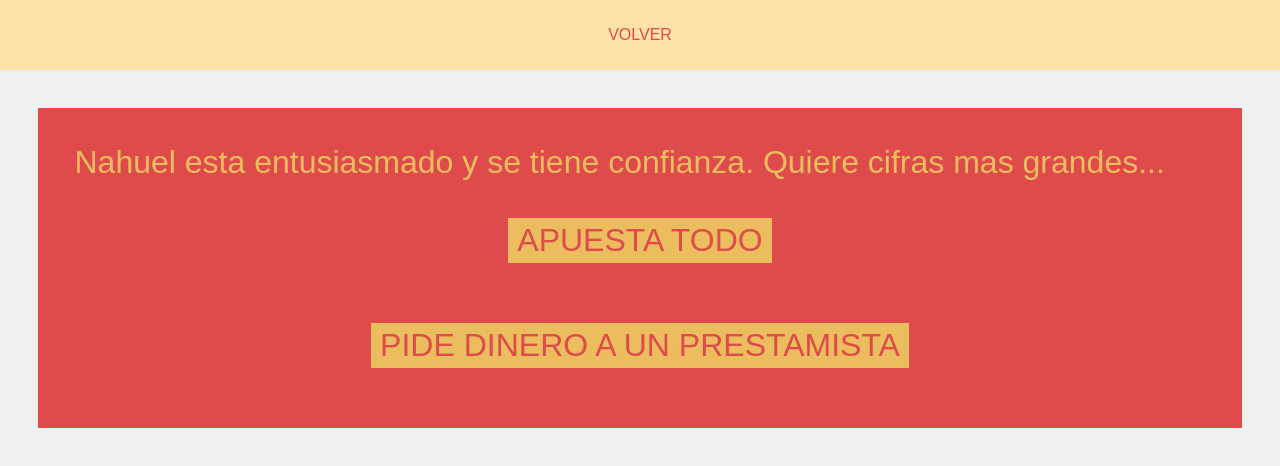
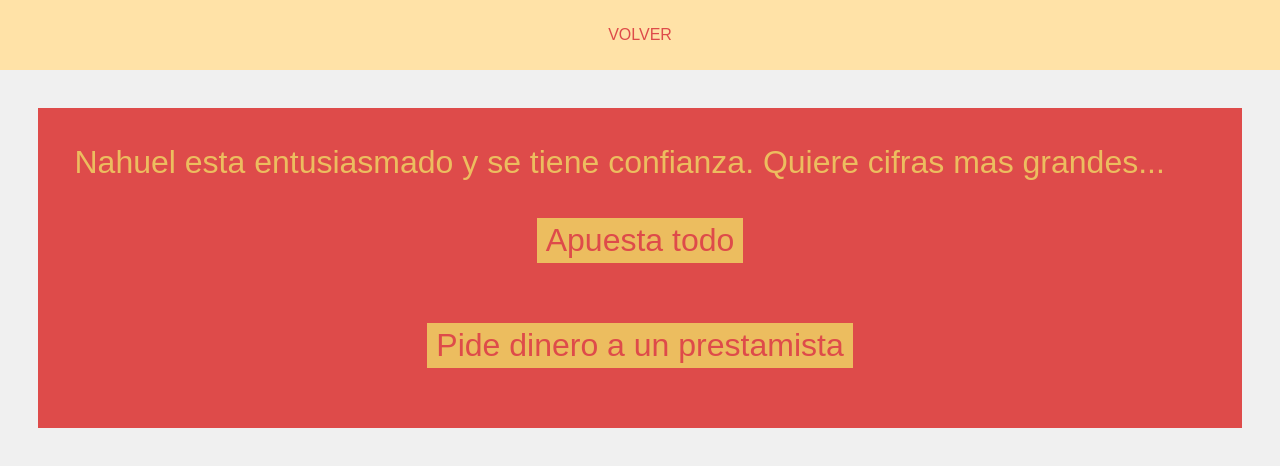
Before and after one commit to Agustina-Soglia/Conciencia-en-Juego, a plain HTML site: page card6.html in a window 1280 px wide. Drawn offline with Linux system fonts and the light colour scheme.

Commit message:
Update card6.html

```diff
--- a/card6.html
+++ b/card6.html
@@ -20,10 +20,10 @@
         Nahuel esta entusiasmado y se tiene confianza. Quiere cifras mas grandes...
         </p>
         <div class="button-container">
-            <button onclick="location.href='card7.html'" class="buton_idea"> APUESTA TODO </button>
+            <button onclick="location.href='card7.html'" class="buton_idea"> Apuesta todo </button>
         </div>
        <div class="button-container">
-            <button onclick="location.href='card7.html'" class="buton_idea"> PIDE DINERO A UN PRESTAMISTA</button>
+            <button onclick="location.href='card7.html'" class="buton_idea"> Pide dinero a un prestamista</button>
         </div>
     </div>
 </body>
```
